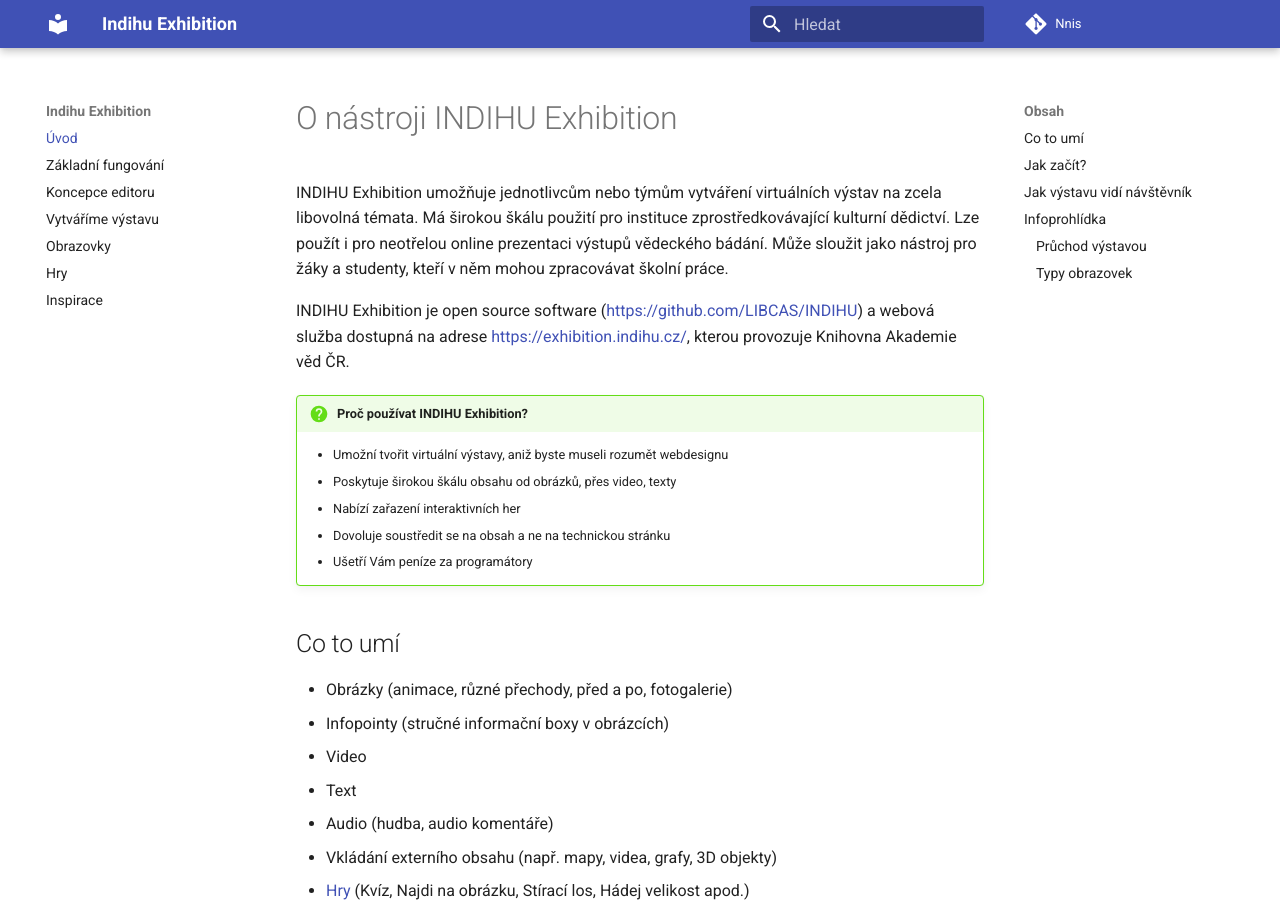
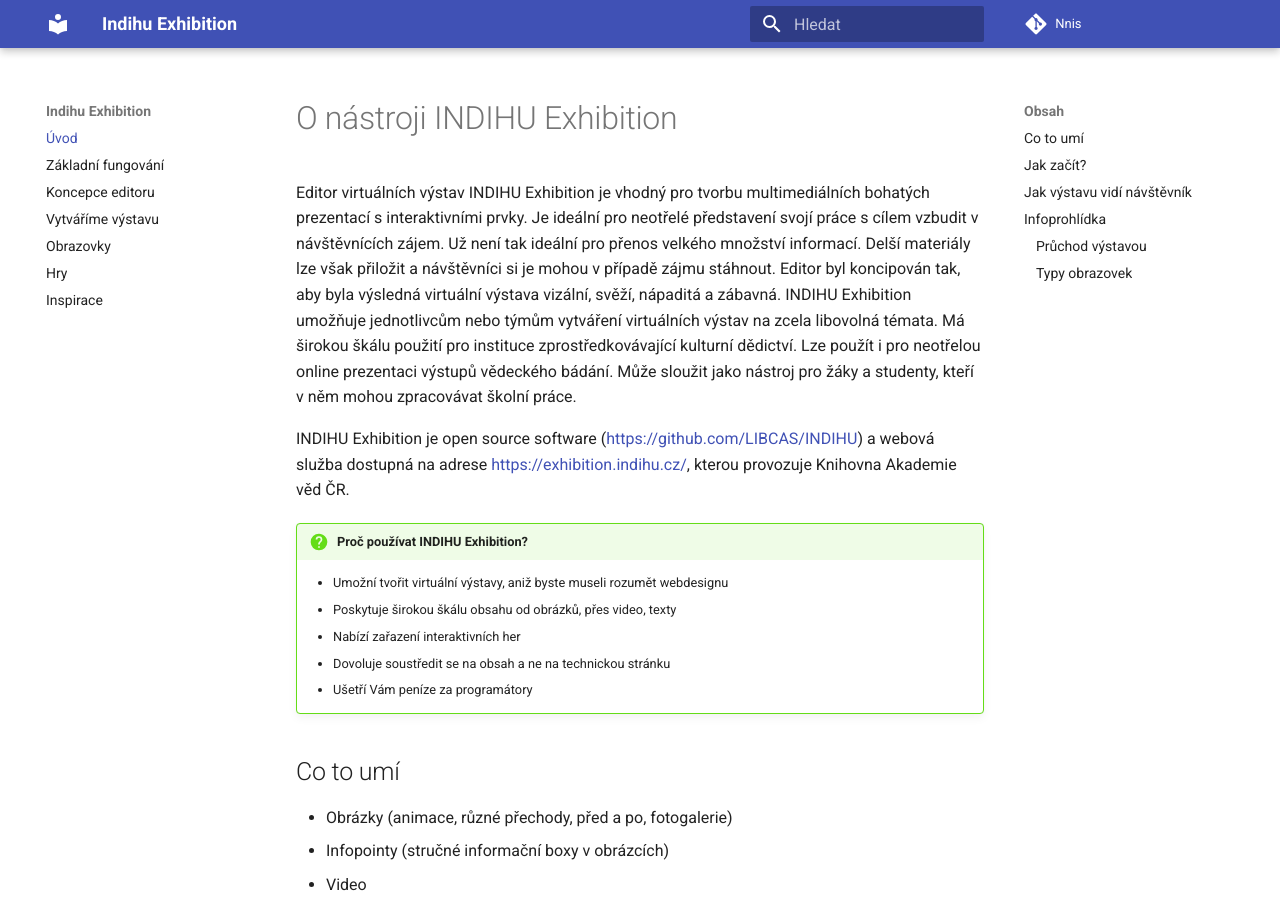
Before and after one commit to nnis/indihu-manual, an MkDocs documentation site: the page built from docs/index.md, in a window 1280 px wide and 900 px high. Built offline with MkDocs 1.6.1 and Material for MkDocs 9.7.7, drawn with Linux system fonts in a browser that asks for light colours.

Commit message:
Update index.md

```diff
--- a/docs/index.md
+++ b/docs/index.md
@@ -1,10 +1,7 @@
 # O nástroji INDIHU Exhibition
 
-INDIHU Exhibition umožňuje jednotlivcům nebo týmům vytváření virtuálních
-výstav na zcela libovolná témata. Má širokou škálu použití pro instituce
-zprostředkovávající kulturní dědictví. Lze použít i pro neotřelou online
-prezentaci výstupů vědeckého bádání. Může sloužit jako nástroj pro
-žáky a studenty, kteří v něm mohou zpracovávat školní práce.
+Editor virtuálních výstav INDIHU Exhibition je vhodný pro tvorbu multimediálních bohatých prezentací s interaktivními prvky. Je ideální pro neotřelé představení svojí práce s cílem vzbudit v návštěvnících zájem. Už není tak ideální pro přenos velkého množství informací. Delší materiály lze však přiložit a návštěvníci si je mohou v případě zájmu stáhnout. Editor byl koncipován tak, aby byla výsledná virtuální výstava vizální, svěží, nápaditá a zábavná. INDIHU Exhibition umožňuje jednotlivcům nebo týmům vytváření virtuálních výstav na zcela libovolná témata. Má širokou škálu použití pro instituce
+zprostředkovávající kulturní dědictví. Lze použít i pro neotřelou online prezentaci výstupů vědeckého bádání. Může sloužit jako nástroj pro žáky a studenty, kteří v něm mohou zpracovávat školní práce.
 
 INDIHU Exhibition je open source software
 (<https://github.com/LIBCAS/INDIHU>) a webová služba dostupná na adrese
```
